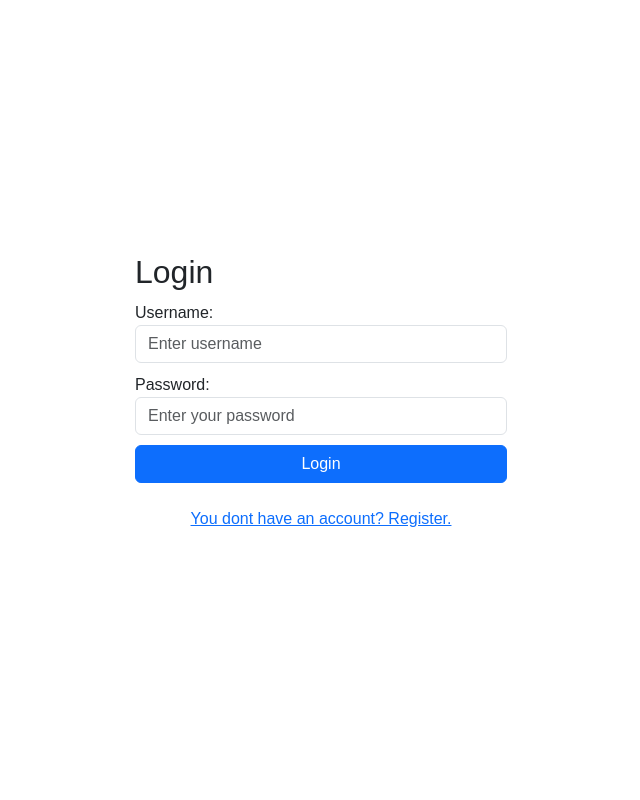
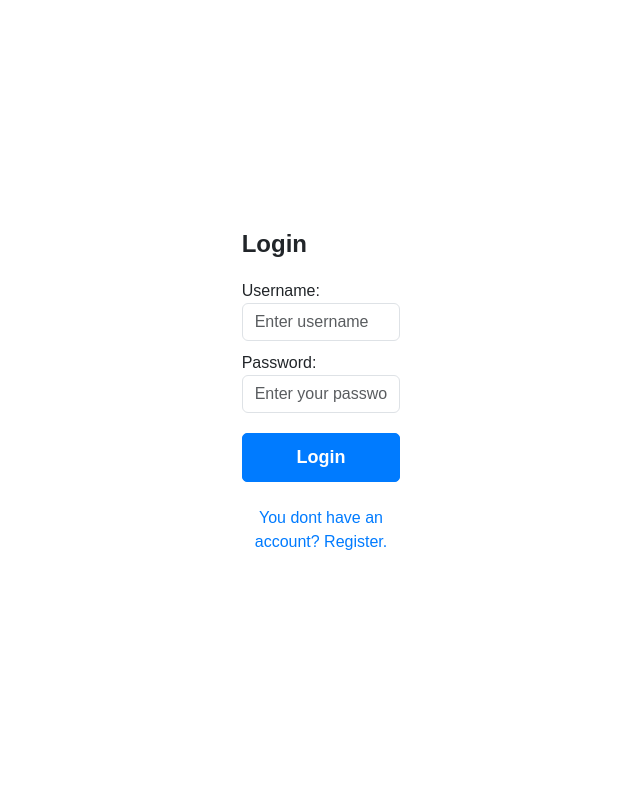
Before and after one commit to Arsen791/Unity, a Django app: page /auth/login/ in a window 1280 px wide. Shown: the whole page, without its empty margins (319-959 px from the left). Run offline with Django 4.2, Linux system fonts and the light colour scheme; some libraries are stand-ins or nearby versions.

Commit message:
fix: static files

```diff
--- a/school/user/templates/user/login.html
+++ b/school/user/templates/user/login.html
@@ -18,6 +18,45 @@
         font-family: sans-serif;
 
       }
+      /* Стили для формы логина */
+
+/* Установка ширины формы */
+.container {
+  max-width: 500px;
+}
+
+/* Расположение элементов в строку */
+
+/* Стили для заголовка */
+h2 {
+  font-size: 24px;
+  font-weight: bold;
+  margin-bottom: 20px;
+}
+
+/* Стили для кнопки */
+.btn-primary {
+  background-color: #007bff;
+  border-color: #007bff;
+  color: #fff;
+  padding: 10px;
+  border-radius: 5px;
+  font-size: 18px;
+  font-weight: bold;
+  margin-top: 20px;
+}
+
+/* Стили для ссылки */
+a {
+  text-decoration: none;
+  color: #007bff;
+}
+
+/* Стили для ошибок */
+.text-danger {
+  color: red;
+}
+
 
 
   </style>
```
